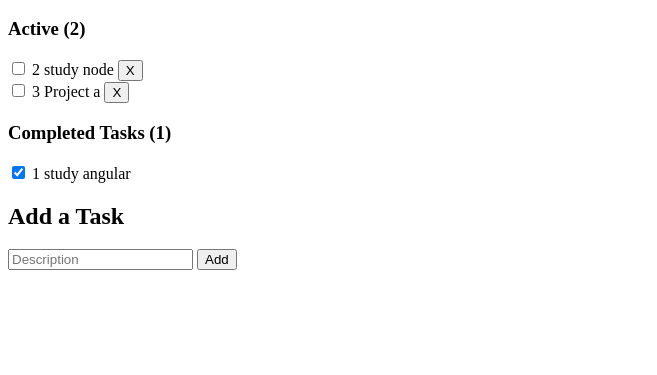
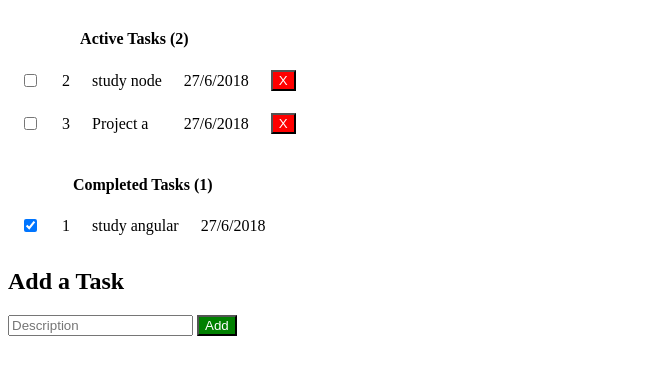
Before and after one commit to didinkaj/Angular1, a plain HTML site: page index.html in a window 1280 px wide. Both pictures are taken after a click on the checkbox 18 px from the left and 401 px from the top of the page. Shown: the part 333-708 px from the top of the page, without its empty margins (0-657 px from the left). Drawn offline with nearby package versions, Linux system fonts and the light colour scheme.

Commit message:
angular 1 basic

```diff
--- a/index.html
+++ b/index.html
@@ -37,34 +37,64 @@
 
 <h1>My Task List</h1>
 
-        <h3>Active ({{ tasks.length }})</h3>
+    <table cellpadding="10px">
 
-        <span ng-hide="tasks.length">You have no active tasks!</span>
+        <tr>
 
-        <div ng-repeat="task in tasks">
+            <th colspan="4">Active Tasks ({{ tasks.length }})</th>
 
-            <input type="checkbox" ng-click="markcomplete($index, tasks, completed)" /> <!--- marking a task complete -->
+        </tr>
+        <!--ng hide directive-->
+        <tr ng-hide="tasks.length">
 
-            {{ task.id }} {{ task.name }}
+            <td colspan="4"> You have no active tasks!</td>
 
-            <button ng-click="deleteTask(task)">X</button>
-        </div>
+        </tr>
+
+        <tr ng-repeat="task in tasks">
+
+            <td><input type="checkbox" ng-click="markcomplete($index, tasks, completed)" /></td>
+
+            <td>{{ task.id }}</td>
+
+            <td>{{ task.name }}</td>
+
+            <td>{{ task.date }}</td>
+
+            <td> <button ng-click="deleteTask(task)" style="color: white;background-color:red">X</button></td>
+
+        </tr>
+
+
+    </table><br/>
+
+
 
 
 <!--completed tasks-->
-        <div ng-show="completed.length">
 
-            <h3>Completed Tasks  ({{ completed.length }})</h3>
+        <table cellpadding="10px" >
 
-            <div ng-repeat="task in completed">
+            <tr ng-show="completed.length">
 
-                <input type="checkbox" ng-click="markcomplete($index, completed, tasks)" checked /> <!--- marking a task uncomplete -->
+                <th colspan="4">Completed Tasks  ({{ completed.length }})</th>
 
-                <span class="complete">{{task.id }} {{ task.name }}</span>
+            </tr>
 
-                <br />
-            </div>
-        </div>
+            <tr ng-repeat="task in completed">
+
+                <td><input type="checkbox" ng-click="markcomplete($index, completed, tasks)" checked /></td>
+
+                <td>{{task.id }}</td>
+
+                <td>{{ task.name }}</td>
+
+                <td>{{ task.date }}</td>
+
+            </tr>
+
+
+        </table>
 
 <!--adding new task-->
 
@@ -74,7 +104,7 @@
 
     <input type="text" placeholder="Description" ng-model="newTaskName" />
 
-    <input type="submit" value="Add" />
+    <input type="submit" value="Add" style="color: white;background-color:green"/>
 </form><br/>
 
 
@@ -90,19 +120,19 @@
             $scope.tasks = [{
                 id:1,
                 name:'study angular',
-                date:"2/3/2018"
+                date:"27/6/2018"
 
             },
                 {
                     id:2,
                     name:'study node',
-                    date:"2/3/2018"
+                    date:"27/6/2018"
 
                 },
                 {
                     id:3,
                     name:'Project a',
-                    date:"2/3/2018"
+                    date:"27/6/2018"
 
                 }
             ];
```
